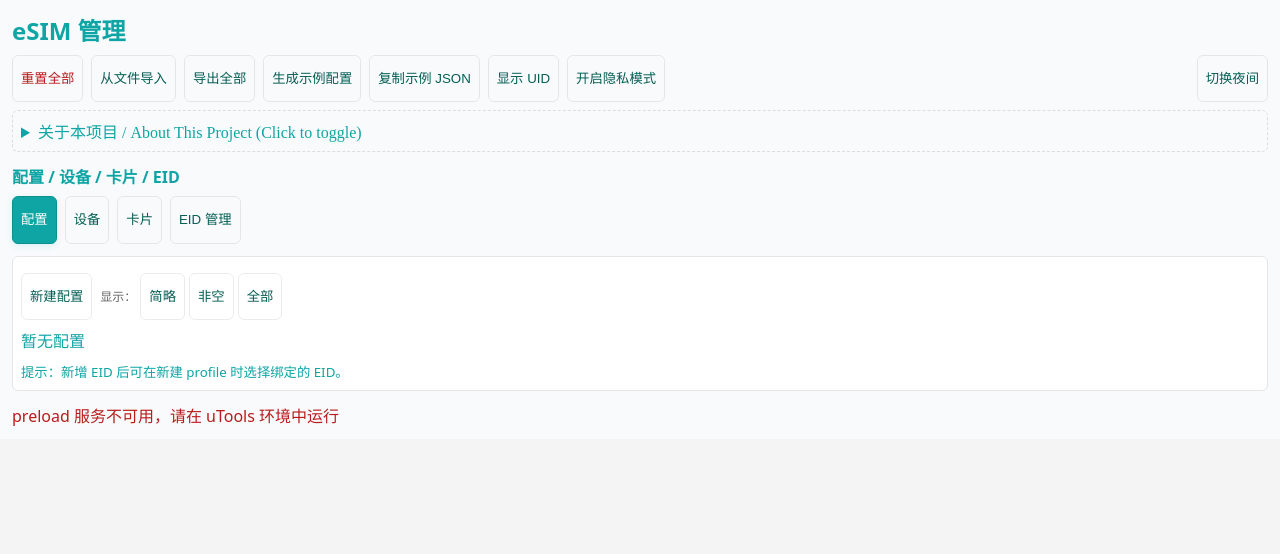
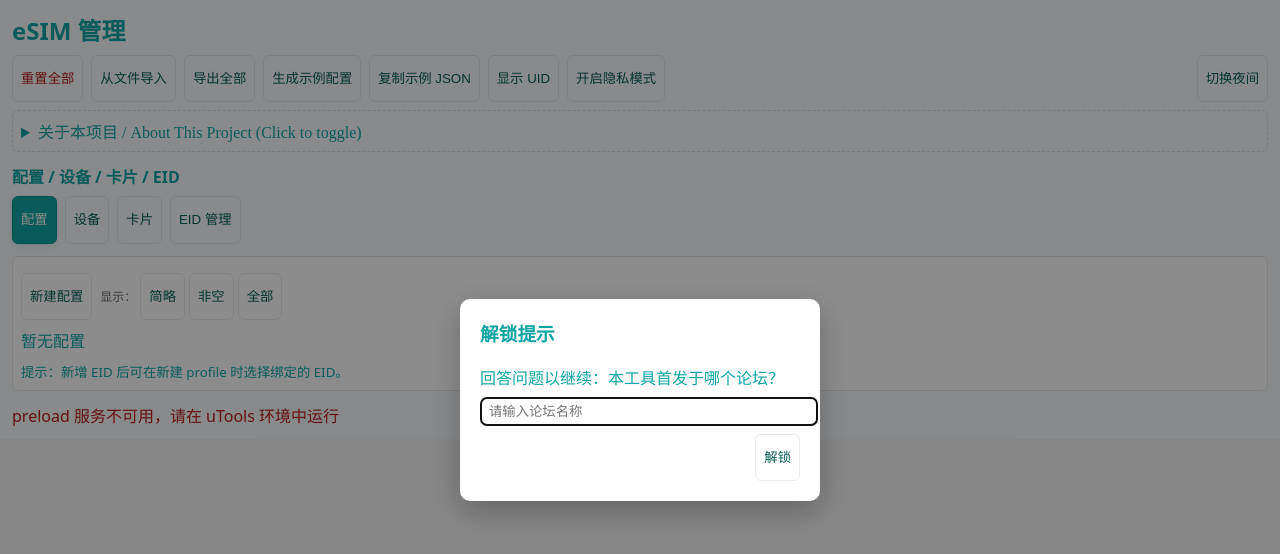
Before and after one commit to Yeats33/esim-manager, a React (Vite) app: page / in a window 1280 px wide. Shown: the top 554 px of the page. Built offline with nearby package versions, Linux system fonts and the light colour scheme.

Commit message:
feat: add unlock feature with forum name prompt

```diff
--- a/src/ESIM/index.jsx
+++ b/src/ESIM/index.jsx
@@ -72,6 +72,10 @@ export default function Esim () {
   const [hideNoneEids, setHideNoneEids] = useState(false)
   const [privacyMode, setPrivacyMode] = useState(false)
   const [creditsHtml, setCreditsHtml] = useState('')
+  const [locked, setLocked] = useState(true)
+  const [lockInput, setLockInput] = useState('')
+  const [lockError, setLockError] = useState('')
+  const lockAnswer = '奶昔' // 本工具首发论坛名称（可修改）
   const templateProfile = {
     deviceName: '示例设备',
     cardType: 'native',
@@ -318,6 +322,24 @@ export default function Esim () {
       .then(text => setCreditsHtml(text))
       .catch(() => setCreditsHtml('无法加载 credits.html，请检查文件'))
   }, [])
+  useEffect(() => {
+    try {
+      const saved = window.localStorage.getItem('esim_unlock')
+      if (saved === lockAnswer) setLocked(false)
+    } catch (e) {}
+  }, [])
+
+  const handleUnlock = (e) => {
+    e.preventDefault()
+    if ((lockInput || '').trim().toLowerCase() === lockAnswer) {
+      setLocked(false)
+      setLockError('')
+      setLockInput('')
+      try { window.localStorage.setItem('esim_unlock', lockAnswer) } catch (e) {}
+    } else {
+      setLockError('答案不正确，请输入正确的论坛名称解锁')
+    }
+  }
 
   const uniqueDevices = Array.from(new Set(devices.map(d => d.name).filter(Boolean)))
 
@@ -1194,6 +1216,19 @@ export default function Esim () {
 
   return (
     <div className={`esim ${theme}`}>
+      {locked && (
+        <div style={{ position: 'fixed', inset: 0, background: 'rgba(0,0,0,0.45)', display: 'flex', alignItems: 'center', justifyContent: 'center', zIndex: 9999 }}>
+          <form onSubmit={handleUnlock} style={{ background: '#fff', padding: 20, borderRadius: 10, minWidth: 320, boxShadow: '0 10px 30px rgba(0,0,0,0.25)' }}>
+            <h3 style={{ marginTop: 0 }}>解锁提示</h3>
+            <p style={{ marginBottom: 8 }}>回答问题以继续：本工具首发于哪个论坛？</p>
+            <input autoFocus value={lockInput} onChange={e => setLockInput(e.target.value)} placeholder='请输入论坛名称' style={{ width: '100%', marginBottom: 8 }} />
+            {lockError && <div style={{ color: '#b91c1c', marginBottom: 8 }}>{lockError}</div>}
+            <div style={{ display: 'flex', justifyContent: 'flex-end', gap: 8 }}>
+              <button type='submit'>解锁</button>
+            </div>
+          </form>
+        </div>
+      )}
       <h2>eSIM 管理</h2>
       <div style={{ marginBottom: 8, display: 'flex', gap: 8, alignItems: 'center', justifyContent: 'space-between' }}>
         <div style={{ display: 'flex', gap: 8, alignItems: 'center' }}>
```
